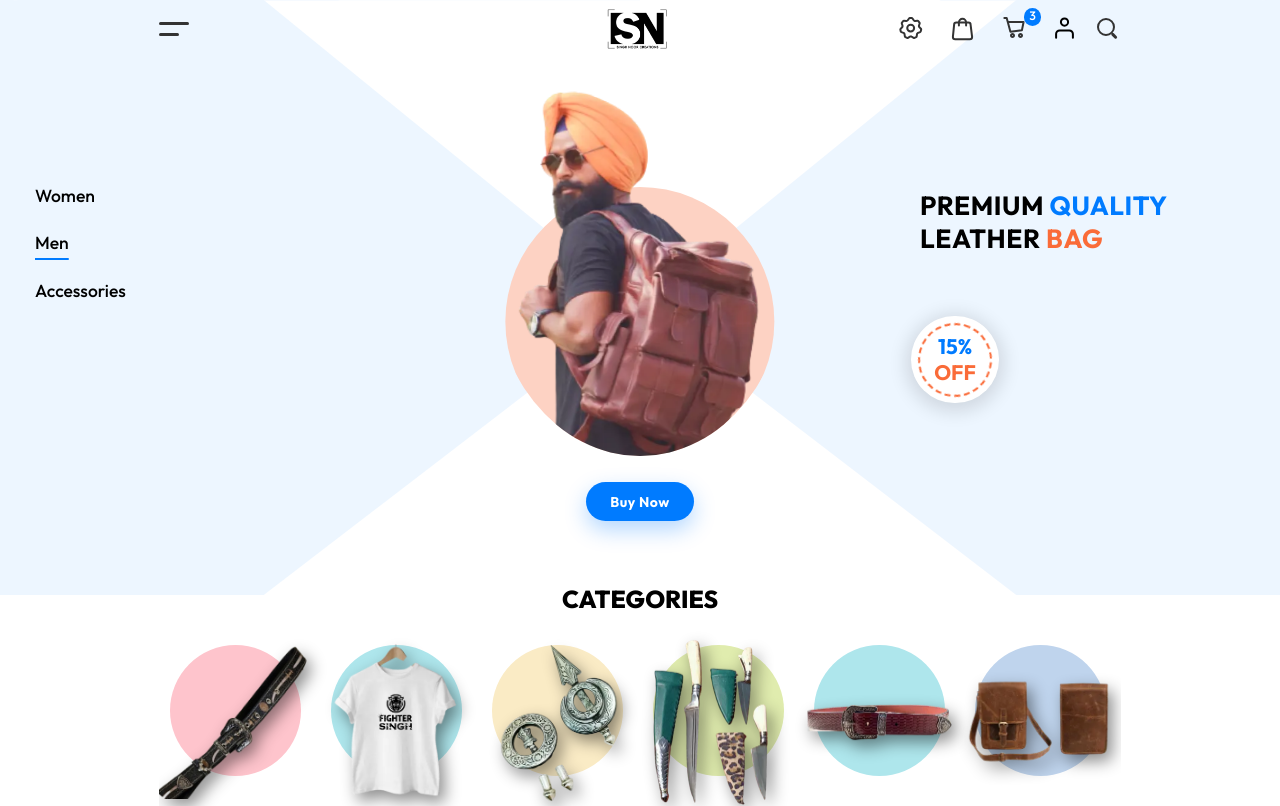
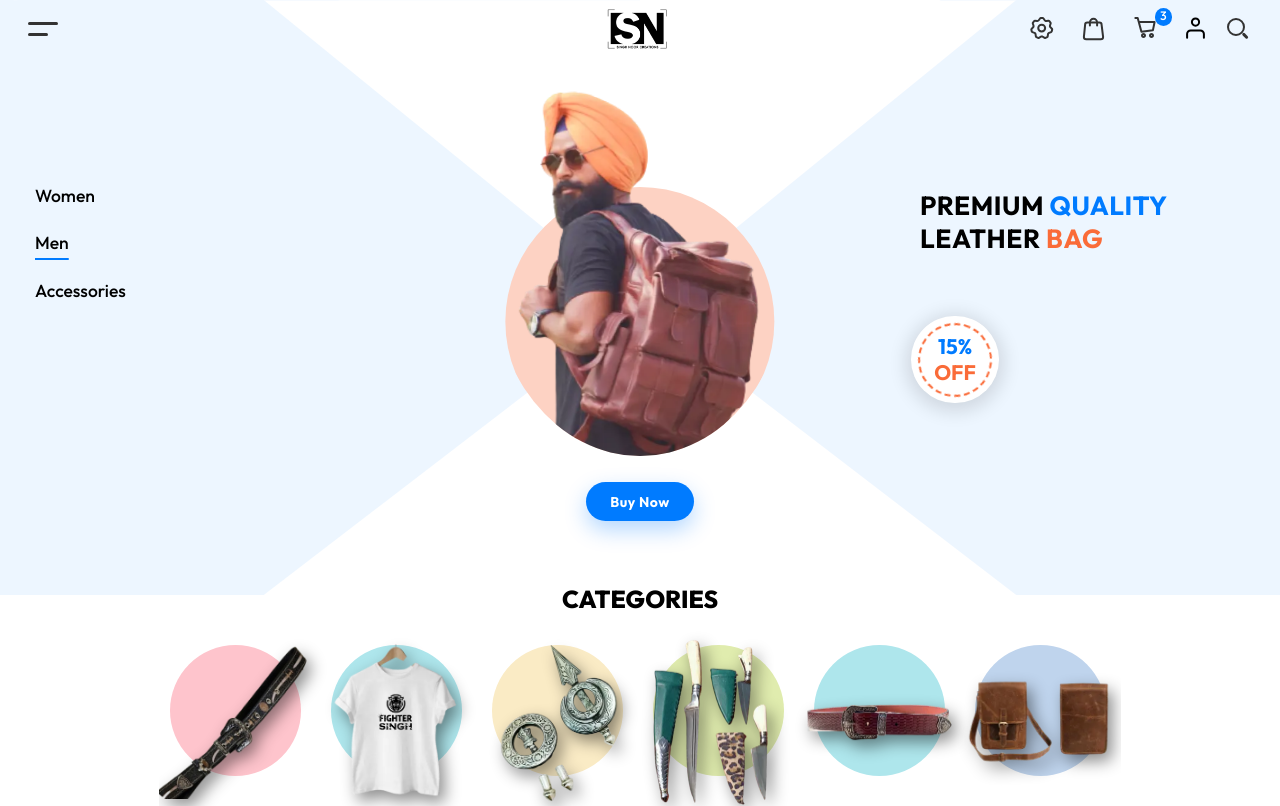
Before and after one commit to sukhsingh-dev/singhnoor-2024, a Next.js app: page / in a window 1280 px wide. Shown: the top 806 px of the page. Built offline with nearby package versions, Linux system fonts and the light colour scheme.

Commit message:
header responsiveness for desktop

```diff
--- a/src/shared/components/header/index.tsx
+++ b/src/shared/components/header/index.tsx
@@ -8,7 +8,7 @@ import './style.sass'
 
 const Header: React.FC = () => (
   <header className="sn-header">
-    <div className="container d-flex align-center justify-between">
+    <div className="sn-header-inner d-flex align-center justify-between">
       <MenuButton />
       <nav className="sn-menu">
         <ul>
--- a/src/shared/components/header/style.sass
+++ b/src/shared/components/header/style.sass
@@ -152,6 +152,11 @@ $shadow: 0 0.1875rem 0.375rem rgba(0, 0, 0, 0.25)
       align-items: center
       gap: 0.5rem
 
+  &-inner
+    +onMinSize(xx-large)
+      margin-inline: auto
+      max-width: $container-xx-large
+
 .sn-menu
   position: fixed
   bottom: 0
```
